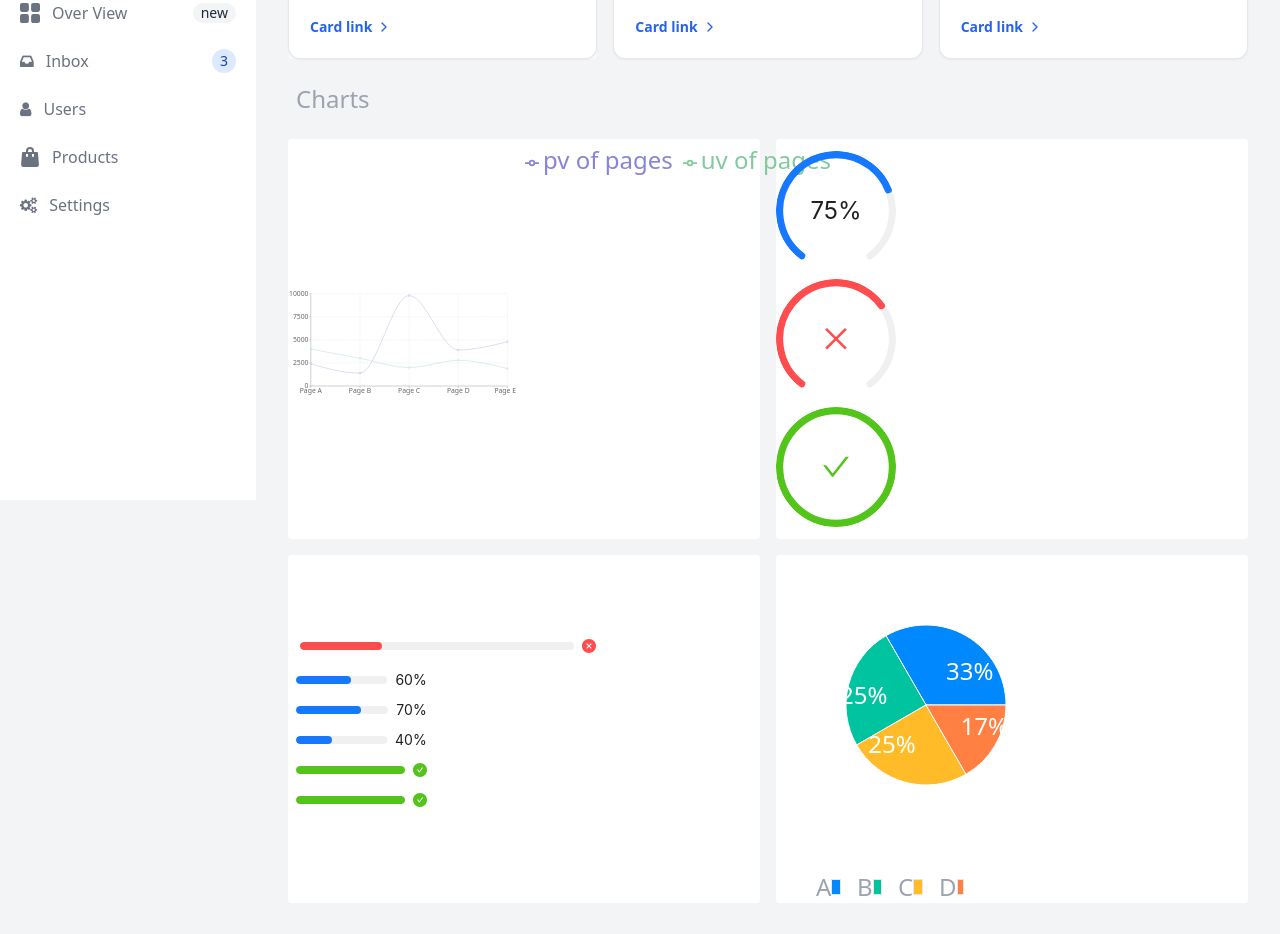
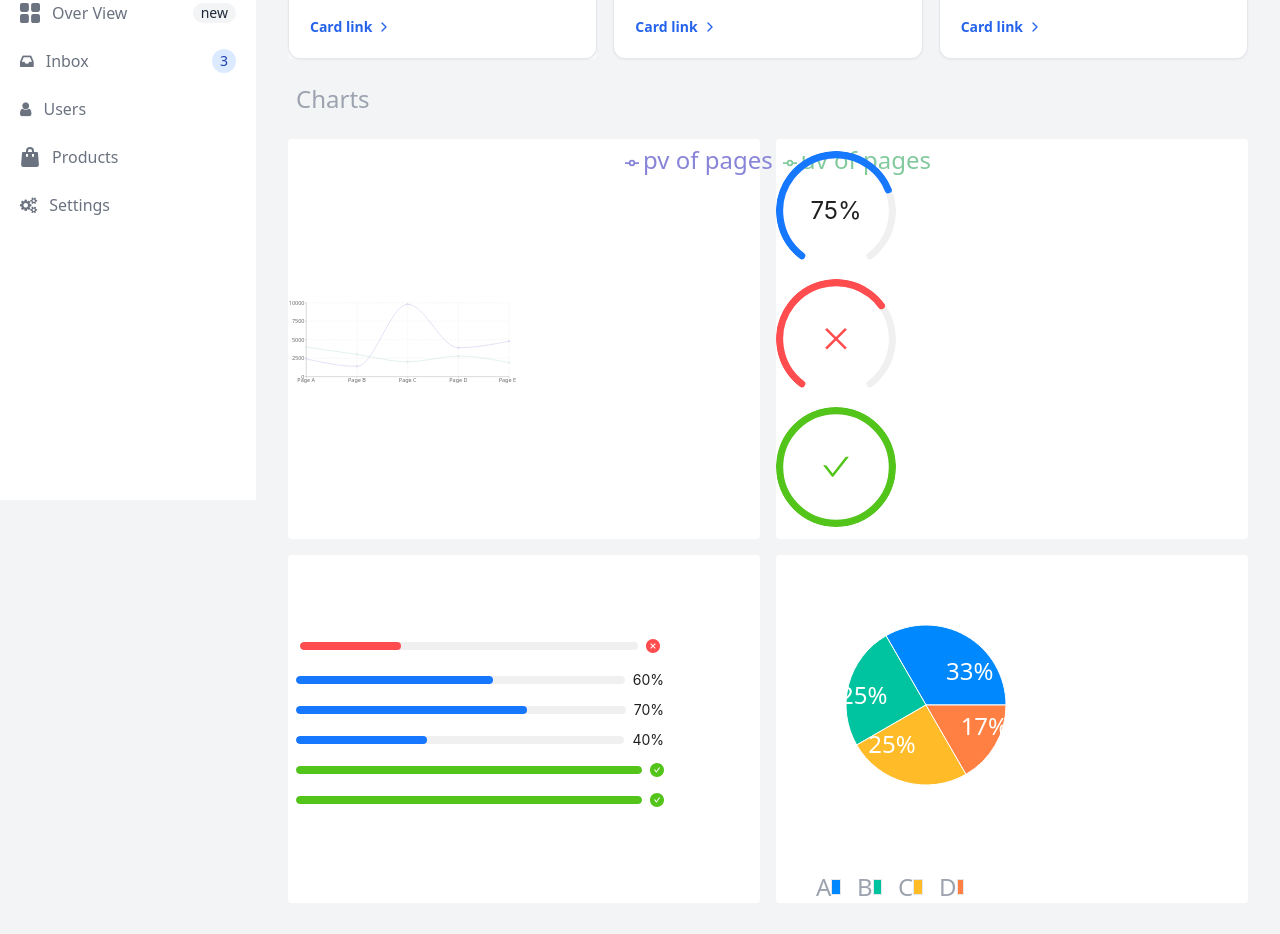
Before and after one commit to yadamoon/Admin-Panel, a React (Vite) app in the folder Dashboard/: page / in a window 1280 px wide. Shown: the part 300-1234 px from the top of the page. Built offline with nearby package versions, Linux system fonts and the light colour scheme.

Commit message:
updated css part

```diff
--- a/Dashboard/src/components/Layout/Chart.jsx
+++ b/Dashboard/src/components/Layout/Chart.jsx
@@ -44,10 +44,10 @@ const data = [
 
 const Chart = () => {
   return (
-    <div className="grid grid-cols-1 md:grid-cols-2 lg:grid-cols-2 gap-4 justify-center items-center">
-      <div className="flex justify-center items-center">
+    <div className="grid grid-cols-1 md:grid-cols-2 lg:grid-cols-2 gap-4 ">
+      <div className="flex ">
         <LineChart
-          width={window.innerWidth > 800 ? 800 : window.innerWidth - 20}
+          width={window.innerWidth > 1000 ? 1000 : window.innerWidth - 20}
           height={400}
           data={data}
           margin={{ top: 5, right: 30, left: 20, bottom: 5 }}
--- a/Dashboard/src/components/pages/DashboardApp.jsx
+++ b/Dashboard/src/components/pages/DashboardApp.jsx
@@ -185,19 +185,19 @@ export const SpaceWrap = () => {
 export const ProgressBarApp = () => {
   return (
     <div className="grid grid-cols-1 md:grid-cols-2 lg:grid-cols-3 gap-4 mb-4 ">
-      <div className="w-full">
+      <div className="">
         <Progress
           percent={30}
-          className="col-span-1 w-80 p-3 flex"
+          className="col-span-1  p-3 flex lg:w-96 "
           status="exception"
         />
-        <Progress percent={60} className="col-span-1 p-2 flex" />
-        <Progress percent={70} className="col-span-1 p-2 flex" />
-        <Progress percent={40} className="col-span-1 p-2 flex" />
-        <Progress percent={100} className="col-span-1 p-2 flex " />
+        <Progress percent={60} className="col-span-1 p-2 flex lg:w-96 " />
+        <Progress percent={70} className="col-span-1 p-2 flex lg:w-96 " />
+        <Progress percent={40} className="col-span-1 p-2 flex lg:w-96 " />
+        <Progress percent={100} className="col-span-1 p-2 flex  lg:w-96 " />
         <Progress
           percent={100}
-          className="col-span-1 p-2 flex"
+          className="col-span-1 p-2 flex lg:w-96 "
           status="success"
         />
       </div>
```
